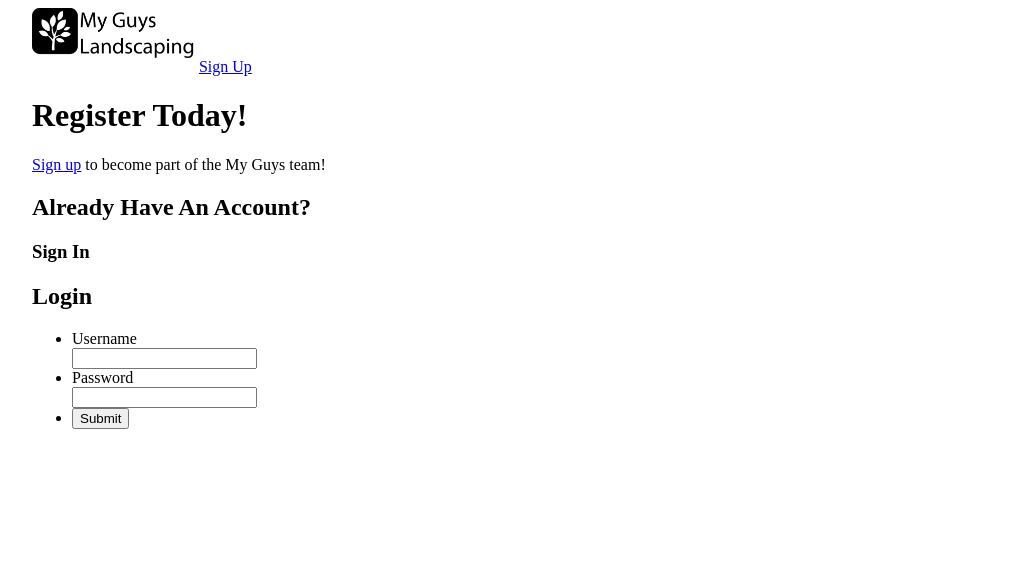
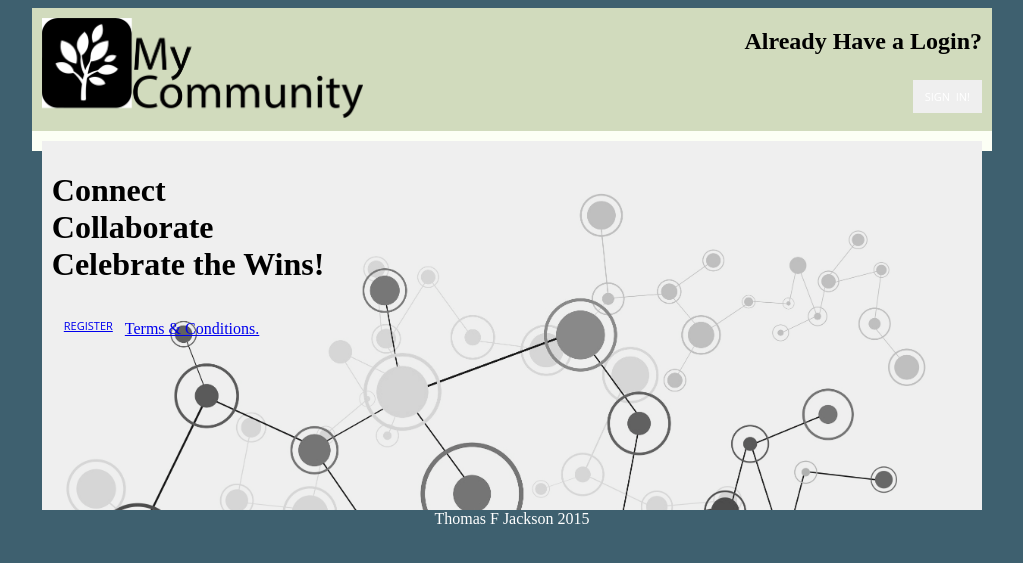
Before and after one commit to mrthomasjackson/Jackson_Thomas_PWA2, a PHP site: page / in a window 1280 px wide. Shown: the top 563 px of the page, without its empty margins (128-1151 px from the left). Run offline with PHP 8.4, Linux system fonts and the light colour scheme; some libraries are stand-ins or nearby versions.

Commit message:
20150311

```diff
--- a/Jackson_Thomas_Project/css/style.css
+++ b/Jackson_Thomas_Project/css/style.css
@@ -1,26 +1,143 @@
 header, body {
     display: block;
+    overflow: visible;
 }
 
 body {
     width: 960px;
     margin-left: auto;
     margin-right: auto;
+    background-color: #3e606f;
 }
 header {
     width: 100%;
-    height: 50px;
-    background-color: white;
-    color: navy;
+    max-height: 100%;
+    background-color: #d1dbbd;
+    overflow: auto;
 }
-#welcomeMessage{
+
+.logo {
+    display: block;
+    float: left;
+    padding-left: 10px;
+    padding-top: 10px;
+}
+
+.signIn {
+    text-align: right;
+    padding-right: 10px;
+}
+
+.signIn button {
     display: block;
     float: right;
 }
-#logo {
+
+.twoThirds {
+    width: 60.666666%;
+    float: left;
+    display: block;
+}
+
+.oneThird {
+    width: 33.333333%;
+    float: right;
+    display: block;
+}
+
+.last {
+    clear: right;
+}
+
+#toggleLogin {
+    display: none;
+}
+
+footer {
+    display: block;
+    width: 960px;
+    margin-top: 40px;
+    text-align: center;
+    color: #ffffff;
+}
+
+.cta p, button {
+    display: inline-block;
+    float: left;
+}
+
+.cta {
+
     display: block;
     float: left;
+    clear: right;
+    width: 97.916668%;
+    padding: 1.041666%;
+    background-image: url("../images/connectCTA.jpg");
+    background-size: 100%;
+    background-repeat: no-repeat;
+    height: 350px;
 }
+
+.hide {
+    display: none;
+}
+
+main {
+    background-color: #FCFFF5;
+    padding: 10px;
+}
+
+#signUp li {
+    list-style: none;
+    display: inline-block;
+}
+
+.floatLeft {
+    float: left;
+}
+
+#form_container {
+    width: 100%;
+}
+
+button{
+    color: #fff !important;
+    word-spacing: 0.25em;
+    font-family: 'Open Sans', sans-serif;
+    text-transform: uppercase;
+    border: none;
+    line-height: 22px;
+    padding: 12px 13px 11px;
+    text-align: center;
+    display: inline-block;
+    margin-top: 5px;
+    margin-bottom: 18px;
+    text-decoration: none;
+}
+button:visited{
+    color: #fff;
+}
+button{
+    padding: 6px 12px 5px;
+    font-size: 11px;
+    color: #fff;
+    text-shadow: none;
+}
+button:hover{
+    color: rgba(255,255,255, 0.75);
+    text-decoration: none;
+    -webkit-box-shadow:inset 0 10px 20px rgba(255,255,255, 0.10);
+    -moz-box-shadow: inset 0 10px 20px rgba(255,255,255, 0.10);
+    box-shadow: inset 0 10px 20px rgba(255,255,255, 0.10);
+}
+button:active {
+    -webkit-box-shadow: inset 0 2px 2px rgba(0,0,0, 0.3), inset 0 10px 20px rgba(0,0,0, 0.08);
+    -moz-box-shadow: inset 0 2px 2px rgba(0,0,0, 0.3), inset 0 10px 20px rgba(0,0,0, 0.08);
+    box-shadow: inset 0 2px 2px rgba(0,0,0, 0.3), inset 0 10px 20px rgba(0,0,0, 0.08);
+}
+
+
 /*----- Tabs -----*/
 .tabs {
     width:100%;
@@ -58,8 +175,8 @@ header {
 }
 
 li.active a, li.active a:hover {
-    background:#fff;
-    color:#4c4c4c;
+    background:#193441;
+    color: #fff;
 }
 
 /*----- Content of Tabs -----*/
@@ -67,7 +184,9 @@ li.active a, li.active a:hover {
     padding:15px;
     border-radius:3px;
     box-shadow:-1px 1px 1px rgba(0,0,0,0.15);
-    background:#fff;
+    background: #193441;
+    margin-top: -32px;
+    color: #ffffff;
 }
 
 .tab {
--- a/Jackson_Thomas_Project/index.html
+++ b/Jackson_Thomas_Project/index.html
@@ -15,7 +15,7 @@
 	<meta charset="utf-8">
 	<meta http-equiv="X-UA-Compatible" content="IE=edge,chrome=1">
 
-	<title>My Guys Landscaping</title>
+	<title> Welcome to MyCommunity.com</title>
 	<meta name="description" content="">
 	<meta name="author" content="">
 
@@ -33,23 +33,14 @@
 <header>
 	<!-- Logo-->
 
-	<div id="logo">
-		<img src="images/logo-01.png" height="50px" alt="logo">
+	<div class="logo first twoThirds">
+		<img src="images/logo-01.png" height="100px" alt="logo">
 	</div>
-	<!--End Header-->
-</header>
+	<div class="signIn last oneThird">
+		<h2>Already Have a Login?<br></h2>
+		<a href="#"><button id="registerButton">Sign In!</button></a>
 
-	<main>
-		<!--CTA-->
-		<div id="CTA">
-				<a href="register.html">Sign Up</a>
-				<h1>Register Today!</h1>
-				<p><a href="register.html">Sign up</a>  to become part of the My Guys team!</p>
-		</div>
-		<div id="login">
-			<h2>Already Have An Account?</h2>
-			<h3>Sign In</h3>
-			<form id="loginForm" class=""  method="post" action="">
+		<form id="toggleLogin" class=""  method="post" action="">
 			<div class="formDescription">
 				<h2>Login</h2>
 			</div>
@@ -76,9 +67,25 @@
 			</ul>
 		</form>
 	</div>
+	<!--End Header-->
+</header>
+
+	<main>
+		<!--CTA-->
+		<div class="last twoThirds cta">
+			<div class = "ctaMessage">
+				<h1>Connect <br>Collaborate <br>Celebrate the Wins!</h1>
+			</div>
+			<div class="subTitle" >
+				<button><a href="register.html">Register</a></button>
+				<p><a href="#">Terms & Conditions.</a></p>
+			</div>
+		</div>
 	</main>
 
-
+<footer>
+	<div class="copyright"><p>Thomas F Jackson 2015</p></div>
+</footer>
 
 
 	<!-- jquery -->
```
Also changed, not shown: Jackson_Thomas_Project/admin.html (+91 -27 lines), Jackson_Thomas_Project/register.html (+120 -51 lines), Jackson_Thomas_Project/images/connectCTA.jpg (added), Jackson_Thomas_Project/images/logo-01.png. Lines whose indentation alone changed are shown as unchanged.
